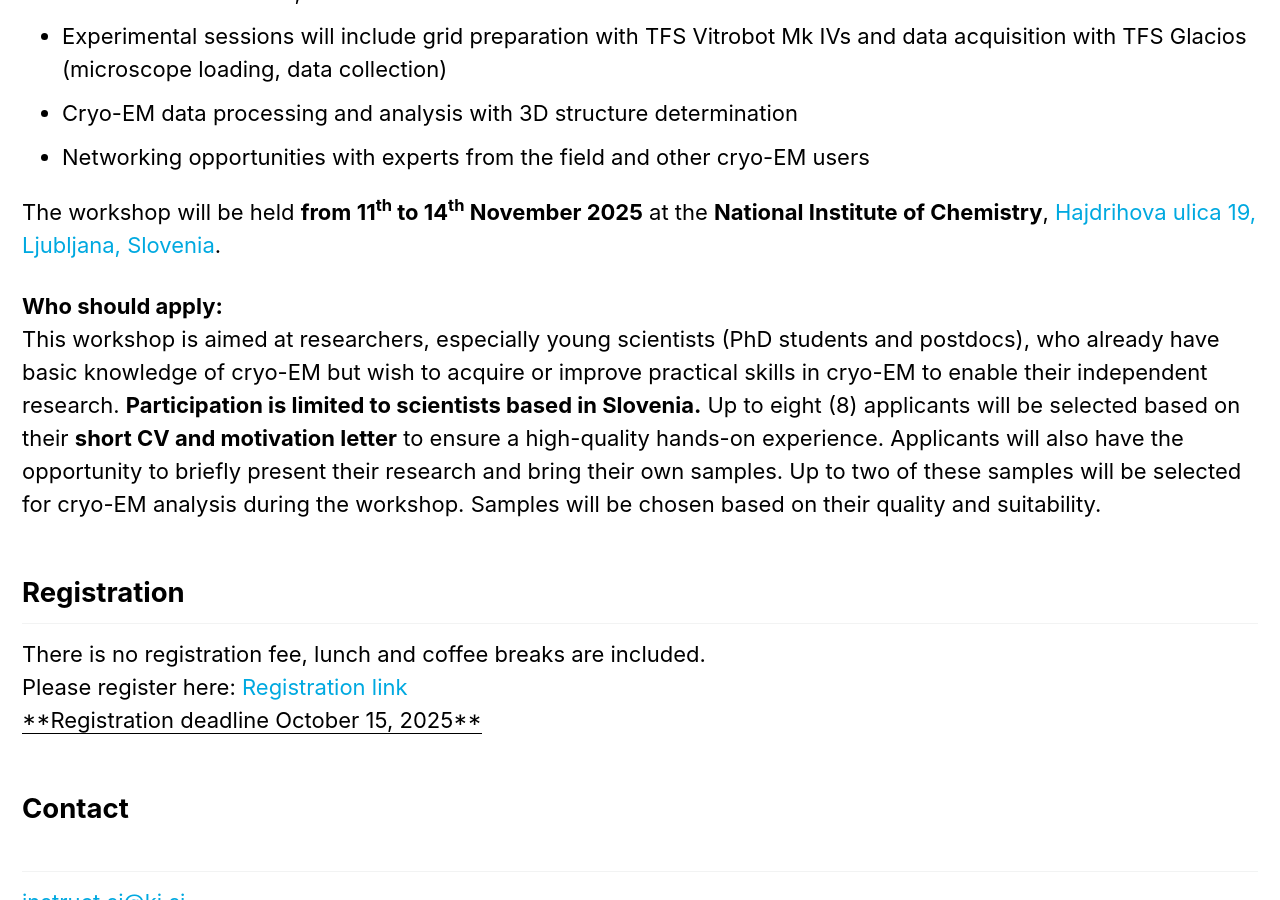
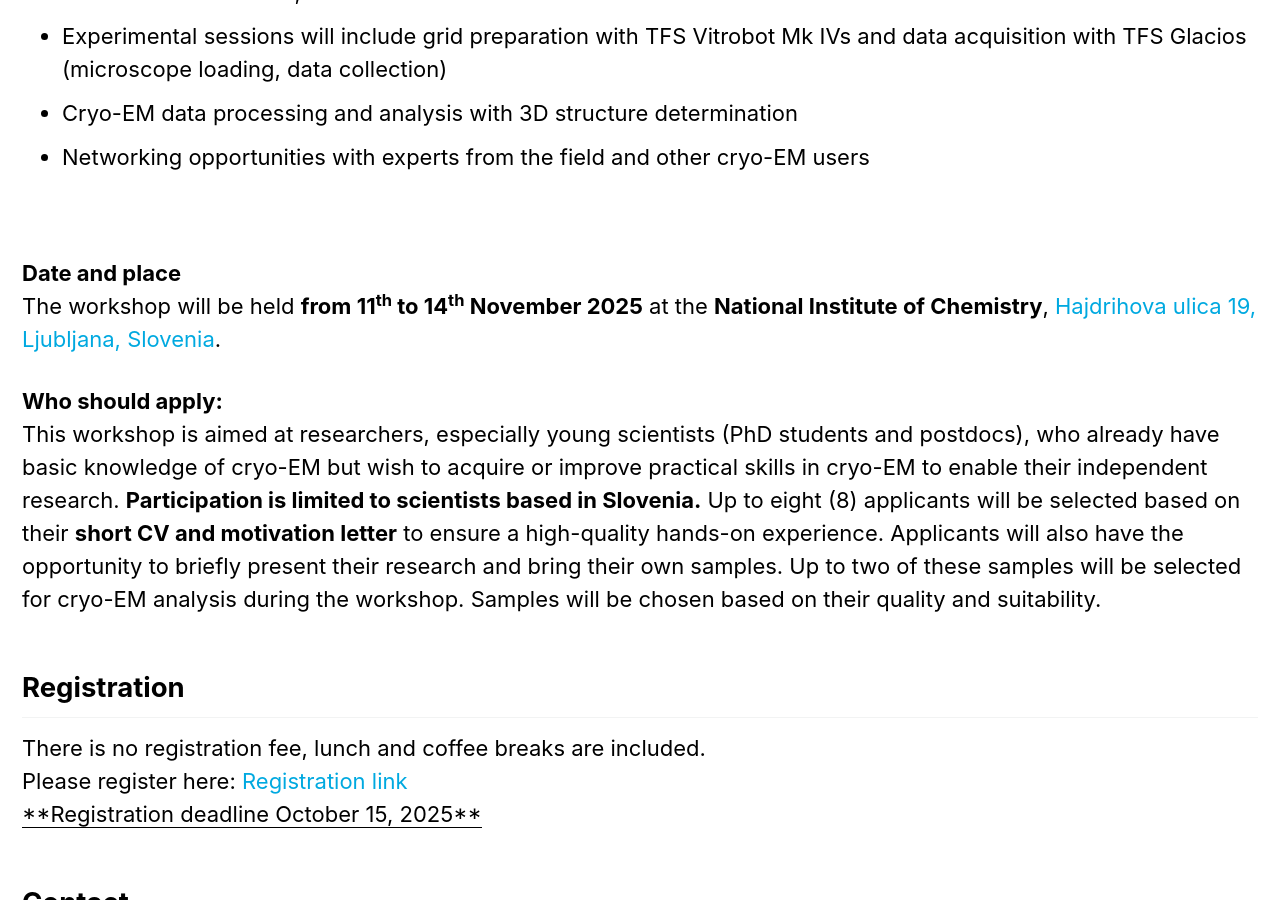
Before and after one commit to InstructSI/instructsi.github.io, a Jekyll site: the page built from _pages/spa2025.md, in a window 1280 px wide and 900 px high, scrolled down 1110 px. Built offline with Jekyll 4.4.1, drawn with Linux system fonts in a browser that asks for light colours; cached includes are drawn as plain includes.

Commit message:
text formating

```diff
--- a/_pages/spa2025.md
+++ b/_pages/spa2025.md
@@ -44,7 +44,7 @@
 
 Based on the very positive response to the [Basics of Methodological Approaches in Structural Biology workshop in 2024](https://instruct-eric.si/bmasb2024), Instruct.SI and National Institute of Chemistry are pleased to invite applications for an in-person cryo-EM workshop designed to provide researchers with meaningful, hands-on experience with nearly the entire cryo-EM workflow - from EM grid preparation to 3D structure determination of (biological) macrolecules.
 
-The workshop program will include:
+**The workshop program will include:**
  <ul>
   <li>Theoretical background of the cryo-EM method</li>
   <li>Practical work in small, mentored teams</li>
@@ -52,7 +52,9 @@
   <li>Cryo-EM data processing and analysis with 3D structure determination</li>
   <li>Networking opportunities with experts from the field and other cryo-EM users</li>
 </ul>
+<br>
 
+**Date and place** <br>
 The workshop will be held **from 11<sup>th</sup> to 14<sup>th</sup> November 2025** at the **National Institute of Chemistry**, [Hajdrihova ulica 19, Ljubljana, Slovenia](https://www.openstreetmap.org/?mlat=46.042711&mlon=14.493613#map=19/46.042711/14.493613).
 <br>
 
@@ -66,7 +68,7 @@
 <u>**Registration deadline October 15, 2025**</u>
 <br>
 
-## Contact <br>
+## Contact
 <a class="email-link" data-user="instruct.si" data-domain="ki.si">[email protected]</a>
 <br>
 
```
